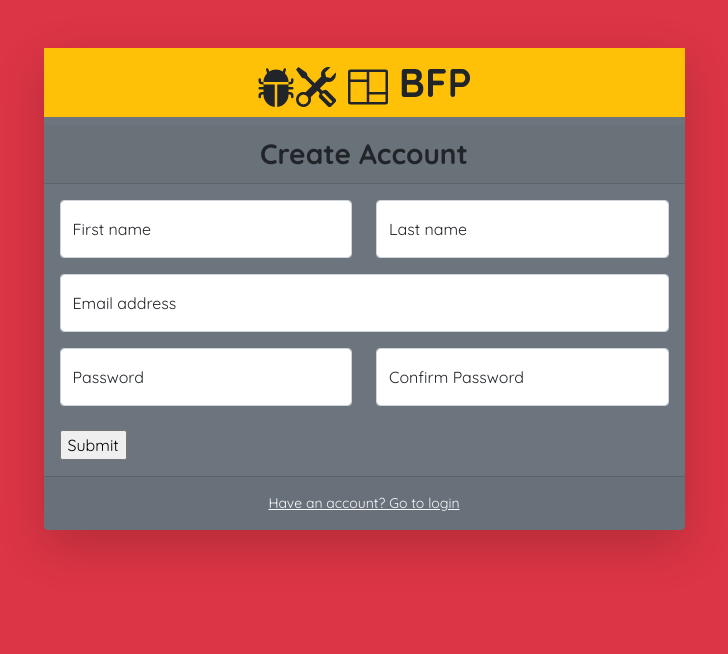
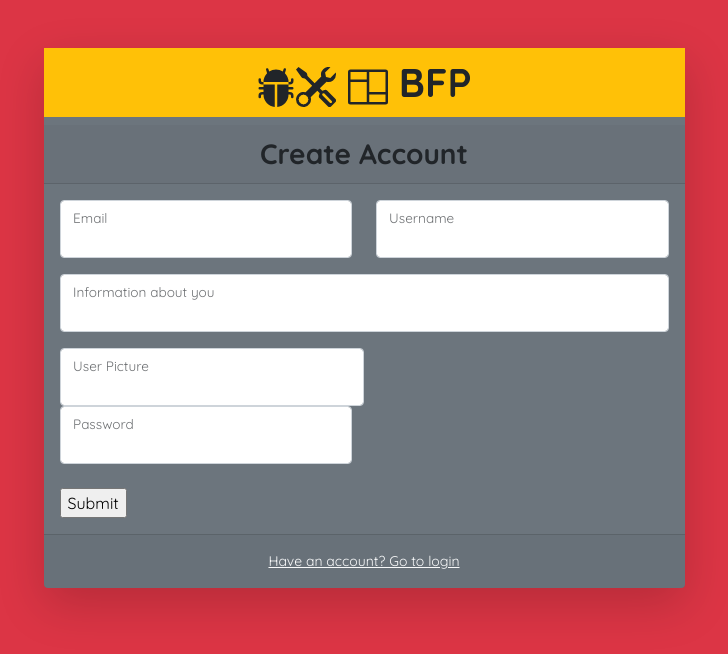
Before and after one commit to skandansn/BugFixingPortal-frontend, a React (Create React App) app in the folder bfp_frontend/: page /register in a window 1280 px wide. Shown: the top 654 px of the page, without its empty margins (276-1004 px from the left). Built offline with nearby package versions, Linux system fonts and the light colour scheme.

Commit message:
linked userRegistration and aboutUser

```diff
--- /dev/null
+++ b/bfp_frontend/src/components/aboutUser.jsx
@@ -0,0 +1,61 @@
+import {useState,useEffect} from "react";
+import axios from "axios";
+import NavBar from "./navbar";
+
+const AboutUser = () => {
+    //get the user data from api
+    const [userData, setUserData] = useState([]);
+    const [isLoading, setIsLoading] = useState(true);
+    const [error, setError] = useState(null);
+
+    useEffect(() => {
+        axios.get('http://localhost:8080/auth/userInfo',{headers: {'Authorization': 'Bearer '+localStorage.getItem('token')}}).then(res => {
+            setUserData(res.data);
+            setIsLoading(false);
+        }).catch(err => {
+            setError(err);
+            setIsLoading(false);
+        });
+
+    }, []);
+
+    //display the user data with css card style
+    return (
+        <>
+        <NavBar></NavBar>
+        <div className="container">
+            <div className="row">
+                <div className="col-md-12">
+                    <div className="card">
+                        <div className="card-body">
+                            <h5 className="card-title">User Information</h5>
+                            <p className="card-text">
+                                <div className="row">
+
+                                    <div className="col-md-6">
+                                        <img src={userData.userPic} className="img-thumbnail" alt="User Image"/>
+                                        <p>User Handle: {userData.userHandle}</p>
+                                        <p>Email: {userData.userEmail}</p>
+                                        <p>About: {userData.userBio}</p>
+                                    </div>
+                                    <div className="col-md-6">
+                                        <p>Bug count: {userData.userBugsReported}</p>
+                                        <p>User rating: {userData.userRating}/5</p>
+                                        <p>Projects added: {userData.projects}</p>
+                                        <p>Issues added: {userData.issues}</p>
+                                        <p>Solutions added: {userData.solutions}</p>
+
+                                    </div>
+                                </div>
+                            </p>
+                        </div>
+                    </div>
+                </div>
+            </div>
+        </div></>
+    );
+
+
+
+}
+export default AboutUser;
--- a/bfp_frontend/src/components/login.jsx
+++ b/bfp_frontend/src/components/login.jsx
@@ -8,15 +8,14 @@ const Login = () => {
     const history = useHistory();
     const API_BASE_URL="http://localhost:8080/";
     const [inputs, setInputs] = useState({});
-    const [loggedIn,setLoggedin] = useState(false);
 
     const handleSubmit = (event) => {
+        console.log(inputs);
         event.preventDefault();
         axios.post(API_BASE_URL+"auth/login",inputs)
         .then(res => {
             if(res.status === 200){
                 console.log(res.data);
-                setLoggedin(true);
                 localStorage.setItem("token", res.data.token);
                 //refresh
                 window.location.reload();
--- a/bfp_frontend/src/components/navbar.jsx
+++ b/bfp_frontend/src/components/navbar.jsx
@@ -24,7 +24,7 @@ const NavBar = () => {
             <form className="d-none d-md-inline-block form-inline ms-auto me-0 me-md-3 my-2 my-md-0">
             </form>
             <DropdownButton id="dropdown-basic-button" title={<BsPersonFill/>} className="mr-10" variant="danger">
-                <Dropdown.Item href="#/action-1">{name}</Dropdown.Item>
+            <Dropdown.Item as={Link} to="/aboutUser">{name}</Dropdown.Item>
                 <hr />
                 <Dropdown.Item onClick={logout} href="/login">Logout</Dropdown.Item>
             </DropdownButton>
--- a/bfp_frontend/src/components/register.jsx
+++ b/bfp_frontend/src/components/register.jsx
@@ -5,33 +5,40 @@ import { useState } from 'react';
 
 
 const Register = () => {
+    const history = useHistory();
     const API_BASE_URL="http://localhost:8080/";
     const [inputs, setInputs] = useState({});
-    const history = useHistory();
+    const [error, setError] = useState({});
 
+    const handleSubmit = (event) => {
+        event.preventDefault();
+        inputs["userRating"] = 0;
+        inputs["userBugsReported"]=0;
+        console.log(inputs);
 
-  const handleChange = (event) => {
-    const name = event.target.name;
-    const value = event.target.value;
-    setInputs(values => ({...values, [name]: value}))
-  }
+        axios.post(API_BASE_URL+"auth/register",inputs)
+        .then(res => {
+            if(res.data === "User registered successfully"){
+                history.push("/login");
+            }
+            else{
+                setError(res.data);
+            }
+        })
+        .catch(err => {
+            console.log(err);
+            setError(err.response.data);
+        });
+    }
 
 
 
-  const handleSubmit = (event) => {
-    event.preventDefault();
-    axios.post(API_BASE_URL+"registration",inputs,{headers:{"Content-Type" : "application/json"}}).then(function (res) {
-        console.log(res)
-        if (res.data==="success")
-        {
-            console.log(res);
 
-            history.push("/login");
-
-        }
-            })
-
-  }
+    const handleChange = (event) => {
+        const name = event.target.name;
+        const value = event.target.value;
+        setInputs(values => ({ ...values, [name]: value }))
+    }
 
 
 
@@ -55,34 +62,35 @@ const Register = () => {
                                             <div className="row mb-3">
                                                 <div className="col-md-6">
                                                     <div className="form-floating mb-3 mb-md-0">
-                                                        <input className="form-control" name="firstName"  id="firstName" type="text" placeholder="Enter your first name" value={inputs.firstName || ""} onChange={handleChange}  />
-                                                        <label for="inputfirstName">First name</label>
+                                                        <input className="form-control" name="userEmail"  type="email"  value={inputs.userEmail || ""} onChange={handleChange}  />
+                                                        <label>Email</label>
                                                     </div>
                                                 </div>
                                                 <div className="col-md-6">
                                                     <div className="form-floating">
-                                                        <input className="form-control" name="lastName"  id="lastName" type="text" placeholder="Enter your last name" value={inputs.lastName || ""} onChange={handleChange} />
-                                                        <label for="inputLastName">Last name</label>
+                                                    <input className="form-control" name="userHandle"  type="text"  value={inputs.userHandle || ""} onChange={handleChange}  />
+                                                        <label >Username</label>
                                                     </div>
                                                 </div>
                                             </div>
                                             <div className="form-floating mb-3">
-                                                <input className="form-control"  name="email"  id="email" type="email" placeholder="name@example.com" value={inputs.email || ""} onChange={handleChange}/>
-                                                <label for="inputEmail">Email address</label>
+                                            <input className="form-control" name="userBio"  type="text" value={inputs.userBio || ""} onChange={handleChange}  />
+                                                <label >Information about you</label>
                                             </div>
+                                            <div className="col-md-6">
+                                                    <div className="form-floating mb-3 mb-md-0">
+                                                        <input className="form-control"   name="userPic"  type="text" value={inputs.userPic || ""} onChange={handleChange}  />
+                                                        <label >User Picture </label>
+                                                    </div>
+                                                </div>
                                             <div className="row mb-3">
                                                 <div className="col-md-6">
                                                     <div className="form-floating mb-3 mb-md-0">
-                                                        <input className="form-control"  name="password"  id="password" type="password" placeholder="Create Link password" value={inputs.password || ""} onChange={handleChange} />
-                                                        <label for="inputPassword">Password</label>
+                                                        <input className="form-control"  name="userPassword"   type="password"  value={inputs.userPassword || ""} onChange={handleChange} />
+                                                        <label >Password</label>
                                                     </div>
                                                 </div>
-                                                <div className="col-md-6">
-                                                    <div className="form-floating mb-3 mb-md-0">
-                                                        <input className="form-control" id="inputPasswordConfirm" type="password" placeholder="Confirm password" />
-                                                        <label for="inputPasswordConfirm">Confirm Password</label>
-                                                    </div>
-                                                </div>
+
                                             </div>
                                             <div className="mt-4 mb-0">
                                             <input type="submit" />
--- a/bfp_frontend/src/routes/routes.js
+++ b/bfp_frontend/src/routes/routes.js
@@ -17,6 +17,11 @@ const routes = [
     component: lazy(() => import('../components/viewProject')),
     exact: true
   },
+  {
+    path: '/aboutUser',
+    component: lazy(() => import('../components/aboutUser')),
+    exact: true
+  },
 
 ];
 
```
